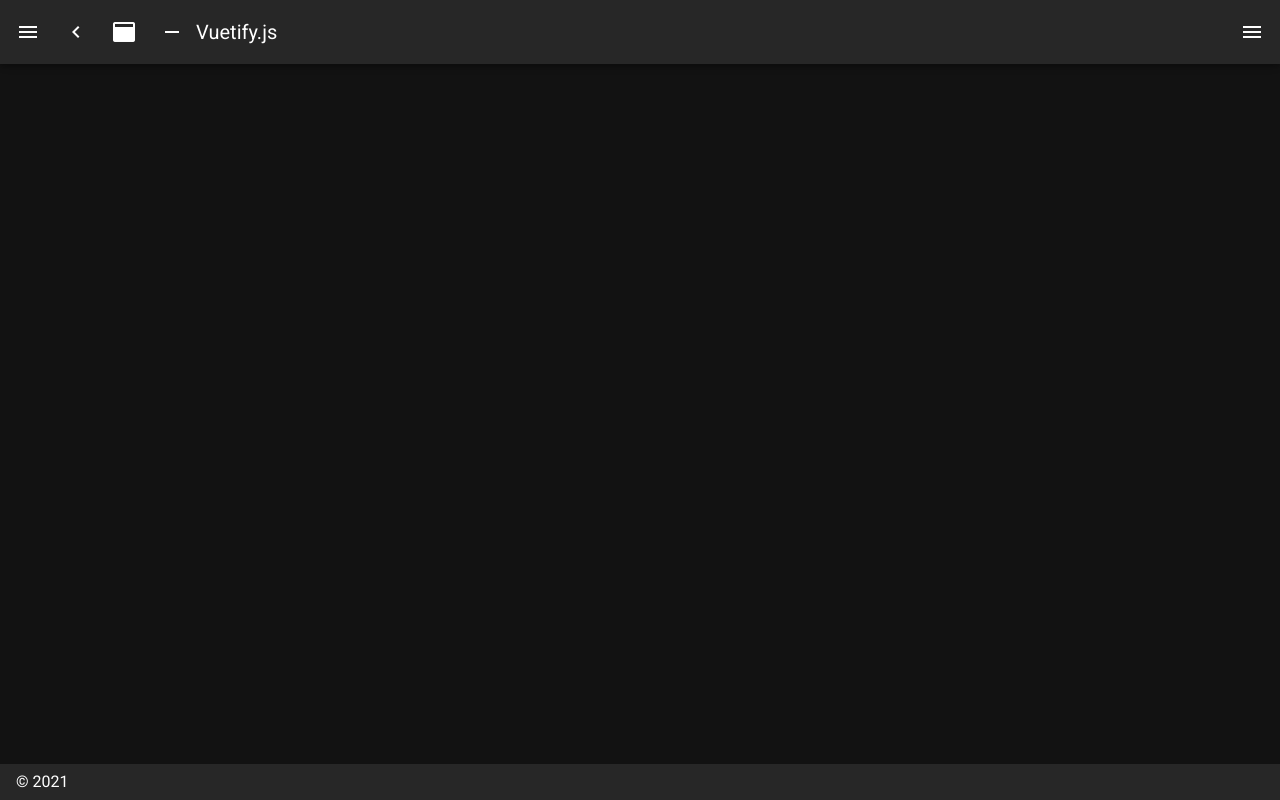
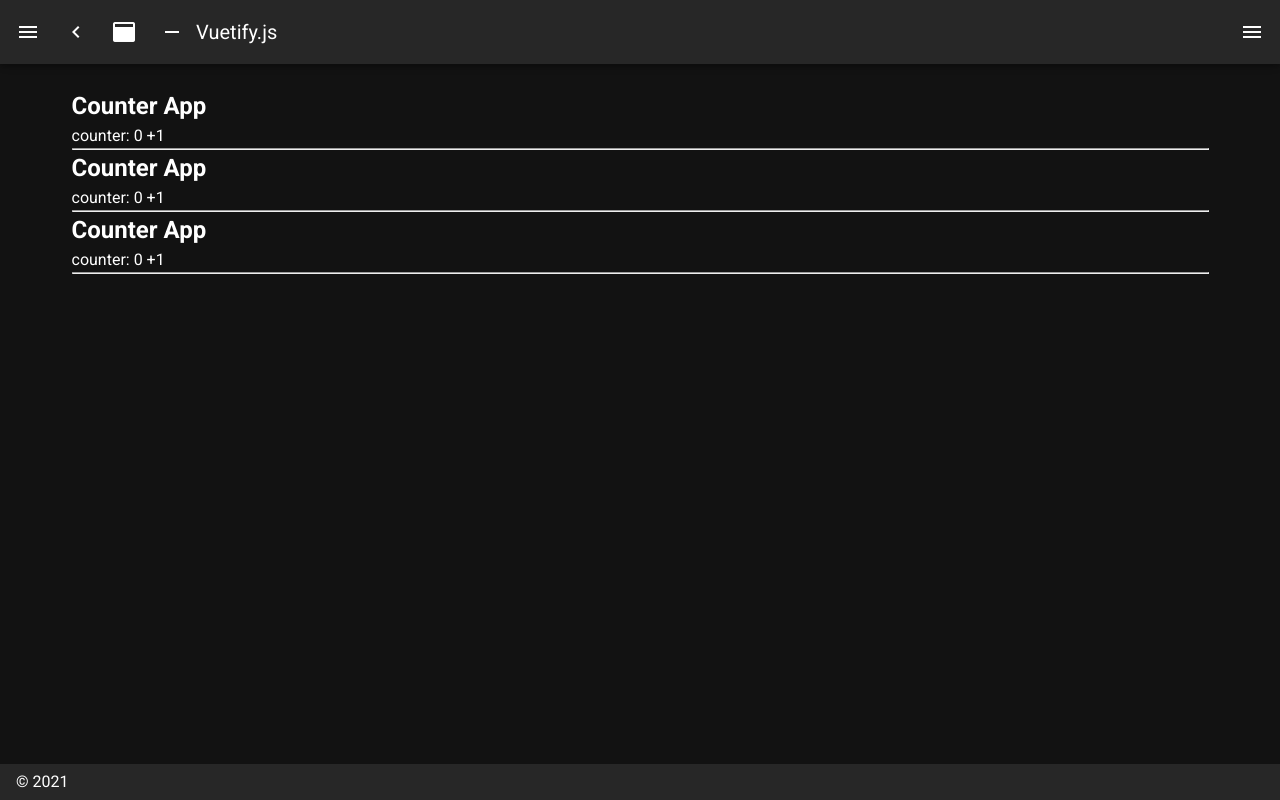
Before and after one commit to suzucan2020/cs-portfolio-gourmet, a Nuxt app: page /counter in a window 1280 px wide. Before the commit this address had no page. Built offline with nearby package versions, Linux system fonts and the light colour scheme.

Commit message:
add counter

```diff
--- /dev/null
+++ b/components/Counter.vue
@@ -0,0 +1,17 @@
+<template>
+  <section>
+    <h2>{{ title }}</h2>
+    counter: {{ $store.state.counter.counter }}
+    <button v-on:click="$store.commit('counter/countUp')">+1</button>
+  </section>
+</template>
+
+<script>
+export default {
+  data: function(){
+    return {
+      title: 'Counter App'
+    }
+  }
+}
+</script>
--- /dev/null
+++ b/pages/counter.vue
@@ -0,0 +1,22 @@
+<template>
+  <section class="container">
+    <div>
+      <Counter></Counter>
+      <hr>
+      <Counter></Counter>
+      <hr>
+      <Counter></Counter>
+      <hr>
+    </div>
+  </section>
+</template>
+
+<script>
+import  Counter from '~/components/Counter.vue'
+
+export default {
+  components: {
+    Counter
+  }
+}
+</script>
--- /dev/null
+++ b/store/counter.js
@@ -0,0 +1,9 @@
+export const state = () => ({
+  counter: 0
+})
+
+export const mutations = {
+  countUp: function(state){
+    state.counter++
+  }
+}
```
